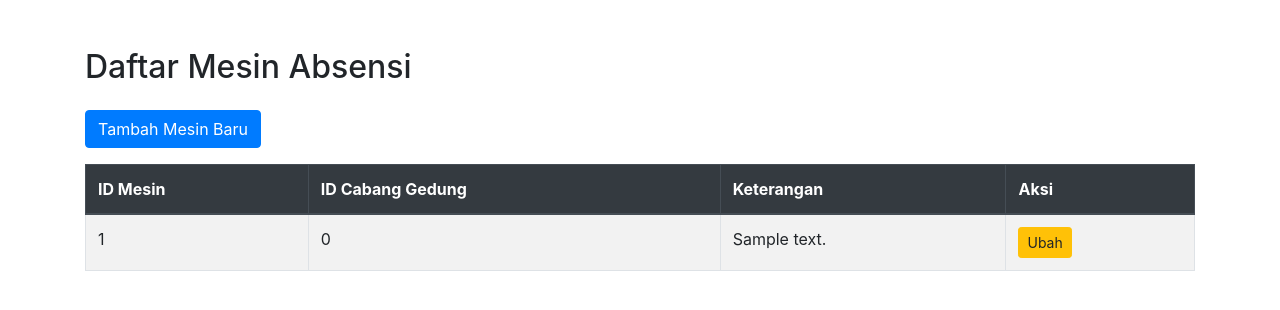
After one commit to lorenzadam/NusabotAbsensi, a PHP site: page /pages/mesin/mesin_absensi.php in a window 1280 px wide. The commit adds this page. Shown: the top 310 px of the page. Run offline with PHP 8.4, Linux system fonts and the light colour scheme; tables that the repository leaves empty or names only in its code hold one stand-in row (values such as "Sample post").

Commit message:
buat tabel baru mesin_absensi

```diff
--- /dev/null
+++ b/pages/mesin/mesin_absensi.php
@@ -0,0 +1,114 @@
+<?php
+require_once("../../etc/config.php");
+require_once("../../etc/function.php");
+
+// Inisialisasi variabel
+$id_mesin = '';
+$id_cabang_gedung = '';
+$keterangan = '';
+$isEdit = false;
+
+// Proses Tambah/Ubah data
+if ($_SERVER['REQUEST_METHOD'] === 'POST') {
+    $id_mesin = $_POST['id_mesin'] ?? '';
+    $id_cabang_gedung = $_POST['id_cabang_gedung'] ?? '';
+    $keterangan = $_POST['keterangan'] ?? '';
+
+    if ($id_mesin) {
+        // Proses Edit
+        $query = "UPDATE mesin SET id_cabang_gedung = '$id_cabang_gedung', keterangan = '$keterangan' WHERE id_mesin = $id_mesin";
+        if (mysqli_query($mysqli, $query)) {
+            echo "<script>alert('Data mesin berhasil diperbarui!'); window.location.href='mesin_absensi.php';</script>";
+        } else {
+            echo "Error: " . mysqli_error($mysqli);
+        }
+    } else {
+        // Proses Tambah
+        $query = "INSERT INTO mesin (id_cabang_gedung, keterangan) VALUES ('$id_cabang_gedung', '$keterangan')";
+        if (mysqli_query($mysqli, $query)) {
+            echo "<script>alert('Data mesin berhasil ditambahkan!'); window.location.href='mesin_absensi.php';</script>";
+        } else {
+            echo "Error: " . mysqli_error($mysqli);
+        }
+    }
+}
+
+// Proses Ambil data untuk Edit
+if (isset($_GET['edit'])) {
+    $id_mesin = $_GET['edit'];
+    $result = mysqli_query($mysqli, "SELECT * FROM mesin WHERE id_mesin = $id_mesin");
+    if ($row = mysqli_fetch_assoc($result)) {
+        $id_cabang_gedung = $row['id_cabang_gedung'];
+        $keterangan = $row['keterangan'];
+        $isEdit = true;
+    }
+}
+?>
+
+<!DOCTYPE html>
+<html lang="en">
+<head>
+    <meta charset="UTF-8">
+    <meta name="viewport" content="width=device-width, initial-scale=1.0">
+    <title>Mesin Absensi</title>
+    <link rel="stylesheet" href="https://stackpath.bootstrapcdn.com/bootstrap/4.5.2/css/bootstrap.min.css">
+</head>
+<body>
+    <div class="container mt-5">
+        <h2 class="mb-4">Daftar Mesin Absensi</h2>
+
+        <!-- Tombol untuk membuka form tambah/ubah -->
+        <button class="btn btn-primary mb-3" onclick="document.getElementById('form-container').style.display='block'">
+            <?php echo $isEdit ? 'Ubah Mesin' : 'Tambah Mesin Baru'; ?>
+        </button>
+
+        <!-- Form untuk Tambah atau Edit Mesin -->
+        <div id="form-container" class="card p-4 mb-4" style="display: <?php echo $isEdit ? 'block' : 'none'; ?>;">
+            <form action="mesin_absensi.php" method="post">
+                <input type="hidden" name="id_mesin" value="<?php echo $id_mesin; ?>">
+                <div class="form-group">
+                    <label for="id_cabang_gedung">ID Cabang Gedung:</label>
+                    <input type="text" name="id_cabang_gedung" id="id_cabang_gedung" class="form-control" value="<?php echo htmlspecialchars($id_cabang_gedung); ?>" required>
+                </div>
+                <div class="form-group">
+                    <label for="keterangan">Keterangan:</label>
+                    <input type="text" name="keterangan" id="keterangan" class="form-control" value="<?php echo htmlspecialchars($keterangan); ?>" required>
+                </div>
+                <button type="submit" class="btn btn-primary">
+                    <?php echo $isEdit ? 'Simpan Perubahan' : 'Simpan'; ?>
+                </button>
+                <button type="button" class="btn btn-secondary" onclick="document.getElementById('form-container').style.display='none'">Batal</button>
+            </form>
+        </div>
+
+        <!-- Tabel Daftar Mesin -->
+        <table class="table table-bordered table-striped">
+            <thead class="thead-dark">
+                <tr>
+                    <th>ID Mesin</th>
+                    <th>ID Cabang Gedung</th>
+                    <th>Keterangan</th>
+                    <th>Aksi</th>
+                </tr>
+            </thead>
+            <tbody>
+                <?php
+                // Query untuk mengambil data dari tabel mesin
+                $result = mysqli_query($mysqli, "SELECT * FROM mesin");
+                while ($row = mysqli_fetch_assoc($result)) {
+                    echo "<tr>";
+                    echo "<td>" . htmlspecialchars($row['id_mesin']) . "</td>";
+                    echo "<td>" . htmlspecialchars($row['id_cabang_gedung']) . "</td>";
+                    echo "<td>" . htmlspecialchars($row['keterangan']) . "</td>";
+                    echo "<td><a href='mesin_absensi.php?edit=" . $row['id_mesin'] . "' class='btn btn-warning btn-sm'>Ubah</a></td>";
+                    echo "</tr>";
+                }
+                ?>
+            </tbody>
+        </table>
+    </div>
+
+    <script src="https://code.jquery.com/jquery-3.5.1.min.js"></script>
+    <script src="https://stackpath.bootstrapcdn.com/bootstrap/4.5.2/js/bootstrap.bundle.min.js"></script>
+</body>
+</html>
--- a/sidemenu.php
+++ b/sidemenu.php
@@ -30,6 +30,12 @@
             <a href="pages/libur" class="nav-link">
               <i class="nav-icon fas fa-globe"></i>
               <p>Tanggal Libur Khusus</p>
+            </a>
+          </li>
+          <li class="nav-item">
+            <a href="pages/mesin/mesin_absensi.php" class="nav-link">
+              <i class="nav-icon fas fa-globe"></i>
+              <p>Mesin Absensi</p>
             </a>
           </li>
           <li class="nav-item">
```
